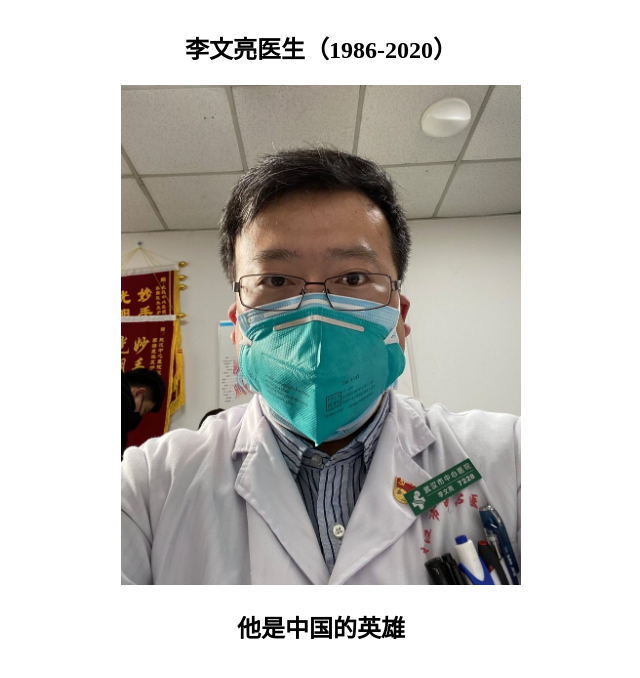
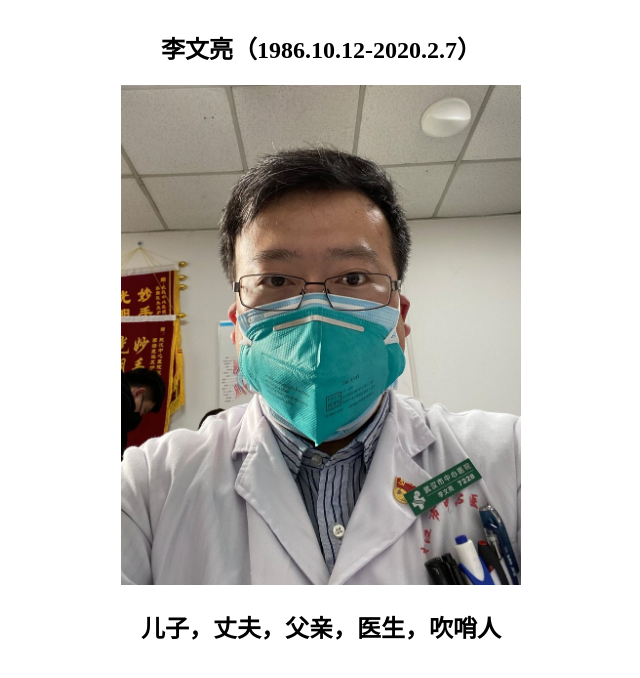
Before and after one commit to leewenliang/leewenliang.github.io, a plain HTML site: page index.html in a window 1280 px wide. Shown: the whole page, without its empty margins (319-959 px from the left). Drawn offline with Linux system fonts and the light colour scheme.

Commit message:
Update index.html

```diff
--- a/index.html
+++ b/index.html
@@ -7,9 +7,9 @@
 
 <body>
 	<div style="margin: 30px auto;width: 400px;text-align: center;">
-		<h2>李文亮医生（1986-2020）</h2>
+		<h2>李文亮（1986.10.12-2020.2.7）</h2>
 		<img src="leewenliang.jpg" style="width: 100%" alt=""/>
-		<h2>他是中国的英雄</h2>
+		<h2>儿子，丈夫，父亲，医生，吹哨人</h2>
 	</div>
 
 </body>
```
